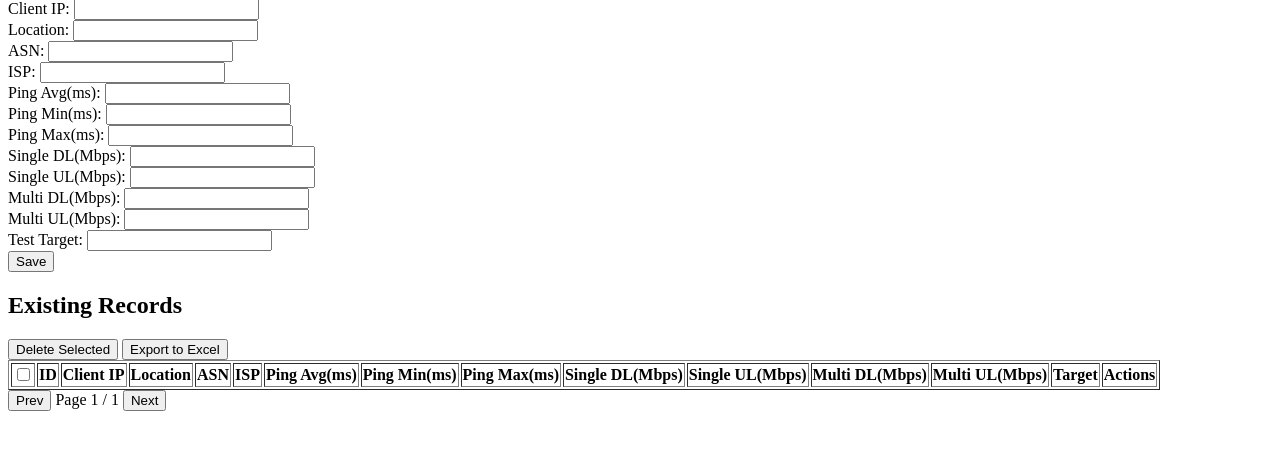
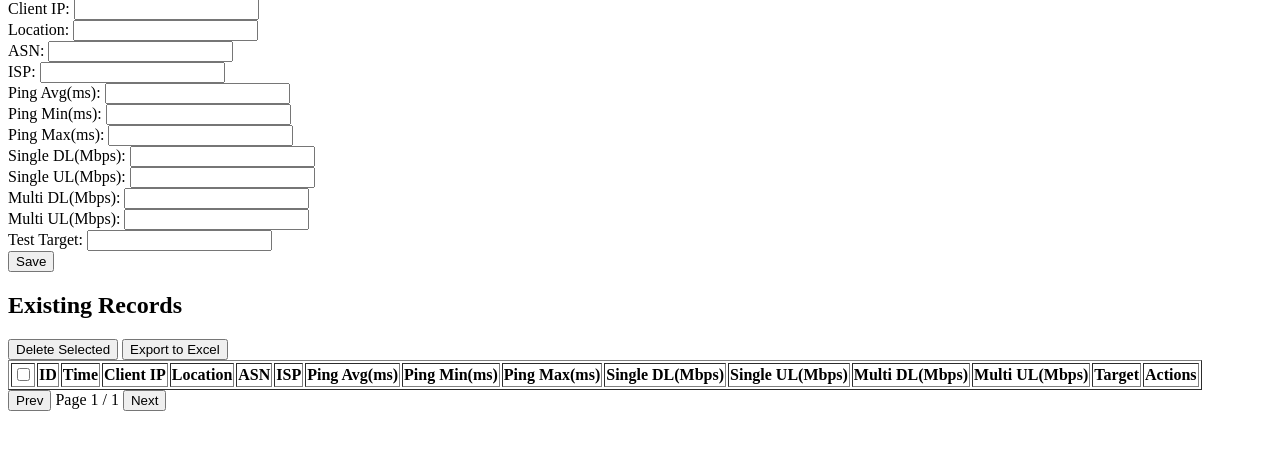
Before and after one commit to podcctv/NodeProbe, a FastAPI app: page /admin in a window 1280 px wide. Shown: the part 237-697 px from the top of the page. Run offline with FastAPI, Linux system fonts and the light colour scheme; the visitor is signed in with stand-in values (Sample User, id 1); lists and menus that the app fills with data are empty.

Commit message:
Compute hourly bucket on test updates

```diff
--- a/backend/main.py
+++ b/backend/main.py
@@ -443,9 +443,14 @@ def probe_page(request: Request, db: Session = Depends(get_db)):
     if existing:
         for key, value in data.items():
             setattr(existing, key, value)
-        existing.timestamp = datetime.utcnow()
+        now = datetime.utcnow()
+        existing.timestamp = now
+        existing.time_hour = now.replace(minute=0, second=0, microsecond=0).strftime("%I:00%p")
         db_record = existing
     else:
+        now = datetime.utcnow()
+        data["timestamp"] = now
+        data["time_hour"] = now.replace(minute=0, second=0, microsecond=0).strftime("%I:00%p")
         db_record = models.TestRecord(**data)
         db.add(db_record)
 
@@ -621,12 +626,15 @@ def create_test(
         if data.get("test_target"):
             existing.test_target = data["test_target"]
 
-        existing.timestamp = datetime.utcnow()
+        now = datetime.utcnow()
+        existing.timestamp = now
+        existing.time_hour = now.replace(minute=0, second=0, microsecond=0).strftime("%I:00%p")
 
         db.commit()
         db.refresh(existing)
         return existing
 
+    now = datetime.utcnow()
     mapped = {
         "client_ip": client_ip,
         "user_agent": user_agent,
@@ -639,6 +647,8 @@ def create_test(
         "mtr_result": data.get("mtr_result"),
         "iperf_result": data.get("iperf_result"),
         "test_target": data.get("test_target"),
+        "timestamp": now,
+        "time_hour": now.replace(minute=0, second=0, microsecond=0).strftime("%I:00%p"),
     }
     if speedtest_type == "single":
         mapped["single_dl_mbps"] = dl
@@ -686,6 +696,9 @@ def admin_create_test(
 ):
     data = record.dict()
     data["asn"] = normalize_asn(data.get("asn"))
+    now = datetime.utcnow()
+    data.setdefault("timestamp", now)
+    data.setdefault("time_hour", now.replace(minute=0, second=0, microsecond=0).strftime("%I:00%p"))
     existing = (
         db.query(models.TestRecord)
         .filter(models.TestRecord.client_ip == data.get("client_ip"))
--- a/backend/models.py
+++ b/backend/models.py
@@ -28,6 +28,7 @@ class TestRecord(Base):
     mtr_result = Column(String)
     iperf_result = Column(String)
     test_target = Column(String)
+    time_hour = Column(String)
 
 
 class User(Base):
--- a/backend/schemas.py
+++ b/backend/schemas.py
@@ -23,6 +23,7 @@ class TestRecordBase(BaseModel):
     mtr_result: str | None = None
     iperf_result: str | None = None
     test_target: str | None = None
+    time_hour: str | None = None
 
 
 class TestRecordCreate(BaseModel):
--- a/backend/templates/admin.html
+++ b/backend/templates/admin.html
@@ -39,6 +39,7 @@
                 <tr>
                     <th><input type="checkbox" id="selectAll"></th>
                     <th>ID</th>
+                    <th>Time</th>
                     <th>Client IP</th>
                     <th>Location</th>
                     <th>ASN</th>
@@ -82,6 +83,7 @@ async function loadRecords(page = 1) {
         tr.innerHTML = `
             <td><input type="checkbox" value="${rec.id}"></td>
             <td>${rec.id}</td>
+            <td>${rec.time_hour || ''}</td>
             <td>${rec.client_ip || ''}</td>
             <td>${rec.location || ''}</td>
             <td>${rec.asn || ''}</td>
@@ -178,8 +180,8 @@ document.getElementById('nextPage').addEventListener('click', () => {
 
 document.getElementById('exportExcel').addEventListener('click', () => {
     if (!currentRecords.length) return;
-    const header = ['Client IP','Location','ASN','ISP','Ping Avg(ms)','Ping Min(ms)','Ping Max(ms)','Single DL(Mbps)','Single UL(Mbps)','Multi DL(Mbps)','Multi UL(Mbps)','Target'];
-    const rows = currentRecords.map(r => [r.client_ip || '', r.location || '', r.asn || '', r.isp || '', r.ping_ms ?? '', r.ping_min_ms ?? '', r.ping_max_ms ?? '', r.single_dl_mbps ?? '', r.single_ul_mbps ?? '', r.multi_dl_mbps ?? '', r.multi_ul_mbps ?? '', r.test_target || '']);
+    const header = ['Client IP','Time','Location','ASN','ISP','Ping Avg(ms)','Ping Min(ms)','Ping Max(ms)','Single DL(Mbps)','Single UL(Mbps)','Multi DL(Mbps)','Multi UL(Mbps)','Target'];
+    const rows = currentRecords.map(r => [r.client_ip || '', r.time_hour || '', r.location || '', r.asn || '', r.isp || '', r.ping_ms ?? '', r.ping_min_ms ?? '', r.ping_max_ms ?? '', r.single_dl_mbps ?? '', r.single_ul_mbps ?? '', r.multi_dl_mbps ?? '', r.multi_ul_mbps ?? '', r.test_target || '']);
     const csv = [header.join(','), ...rows.map(row => row.join(','))].join('\n');
     const blob = new Blob([csv], {type: 'text/csv;charset=utf-8;'});
     const url = URL.createObjectURL(blob);
```
Also changed, not shown: frontend/src/App.tsx (+22 -20 lines).
